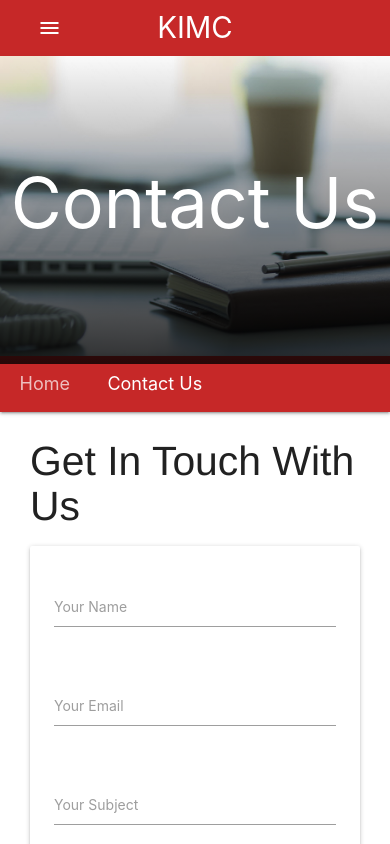
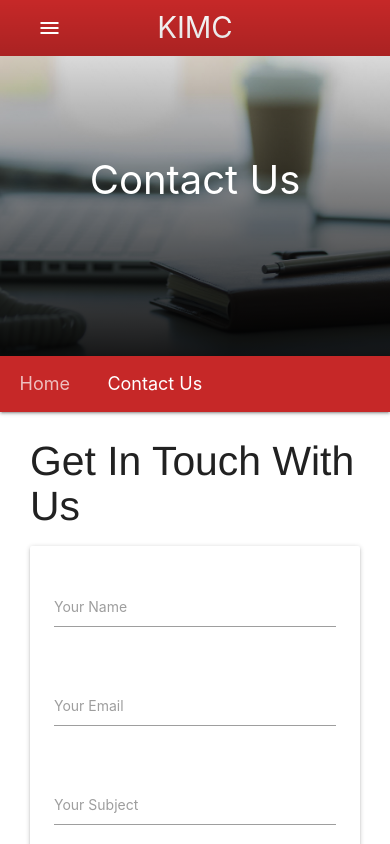
Before and after one commit to olamilekan000/KIMC, a React (Create React App) app: page /contact in a window 390 px wide. Shown: the top 844 px of the page. Built offline with nearby package versions, Linux system fonts and the light colour scheme.

Commit message:
fixed contact

```diff
--- a/src/index.css
+++ b/src/index.css
@@ -252,7 +252,7 @@ nav .servNav{
     font-size: 40px;
     display: block;
     background: -webkit-gradient(linear, left top, left bottom, from(transparent), to(rgba(0, 0, 0, 0.9)));
-    background: linear-gradient(transparent, rgba(0, 0, 0, 0.8));
+    background: linear-gradient(transparent, rgba(0, 0, 0, 0.9));
     width: 100% !important;
     bottom: 0;
     left: 0;
@@ -289,7 +289,7 @@ nav .servNav{
     font-size: 40px;
     display: block;
     background: -webkit-gradient(linear, left top, left bottom, from(transparent), to(rgba(0, 0, 0, 0.9)));
-    background: linear-gradient(transparent, rgba(0, 0, 0, 0.8));
+    background: linear-gradient(transparent, rgba(0, 0, 0, 0.9));
     width: 100% !important;
     bottom: 0;
     left: 0;
@@ -303,17 +303,17 @@ nav .servNav{
     position: absolute;
     height: 300px;
     text-align: center;
-    padding-top: 100px;
-    font-size: 70px;
+    padding-top: 150px;
+    font-size: 40px;
     display: block;
     background: -webkit-gradient(linear, left top, left bottom, from(transparent), to(rgba(0, 0, 0, 0.9)));
-    background: linear-gradient(transparent, rgba(0, 0, 0, 0.8));
+    background: linear-gradient(transparent, rgba(0, 0, 0, 0.9));
     width: 100% !important;
     bottom: 0;
     left: 0;
     right: 0;
-    top: 50px;
-    height: 314px;
+    top: 0;
+    height: 356px;
   }
 
 }
```
